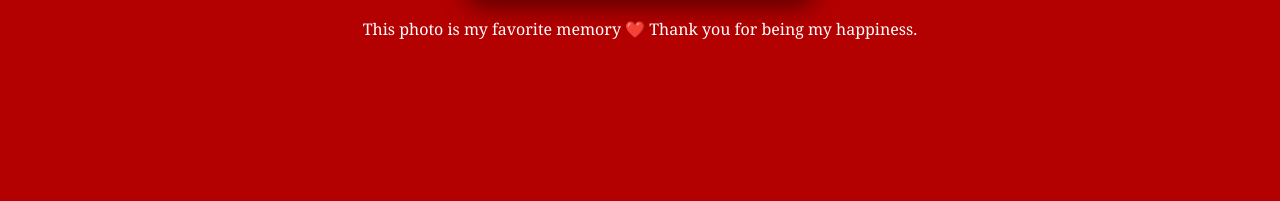
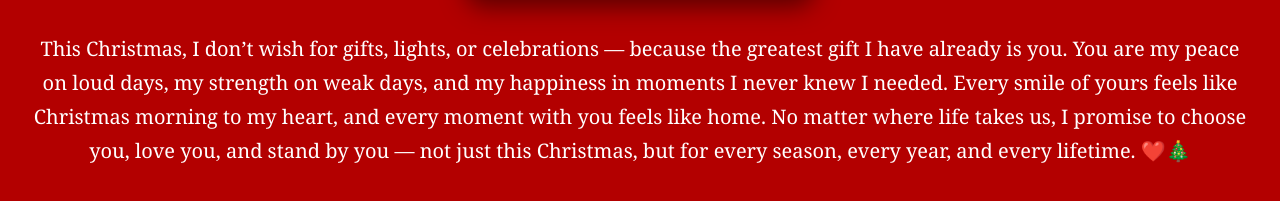
Before and after one commit to aarishbiju7-cell/Christmas-for-my-love, a plain HTML site: page love.html in a window 1280 px wide. Shown: the part 399-600 px from the top of the page. Drawn offline with Linux system fonts and the light colour scheme.

Commit message:
Update love.html

```diff
--- a/love.html
+++ b/love.html
@@ -26,11 +26,14 @@ box-shadow:0 10px 25px rgba(0,0,0,0.5);
 <h1>🎄 Merry Christmas My Love 🎄</h1>
 
 <img src="photo.png">
-
-<p>
-This photo is my favorite memory ❤️
-Thank you for being my happiness.
+<p style="font-size:20px; line-height:1.7; margin-top:30px;">
+This Christmas, I don’t wish for gifts, lights, or celebrations —
+because the greatest gift I have already is you.
+You are my peace on loud days, my strength on weak days,
+and my happiness in moments I never knew I needed.
+Every smile of yours feels like Christmas morning to my heart,
+and every moment with you feels like home.
+No matter where life takes us, I promise to choose you,
+love you, and stand by you — not just this Christmas,
+but for every season, every year, and every lifetime. ❤️🎄
 </p>
-
-</body>
-</html>
```
